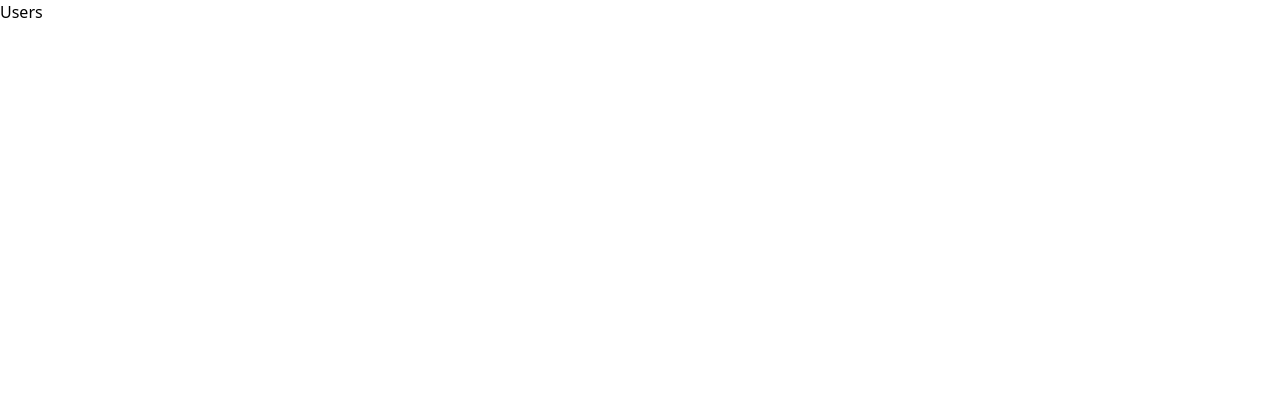
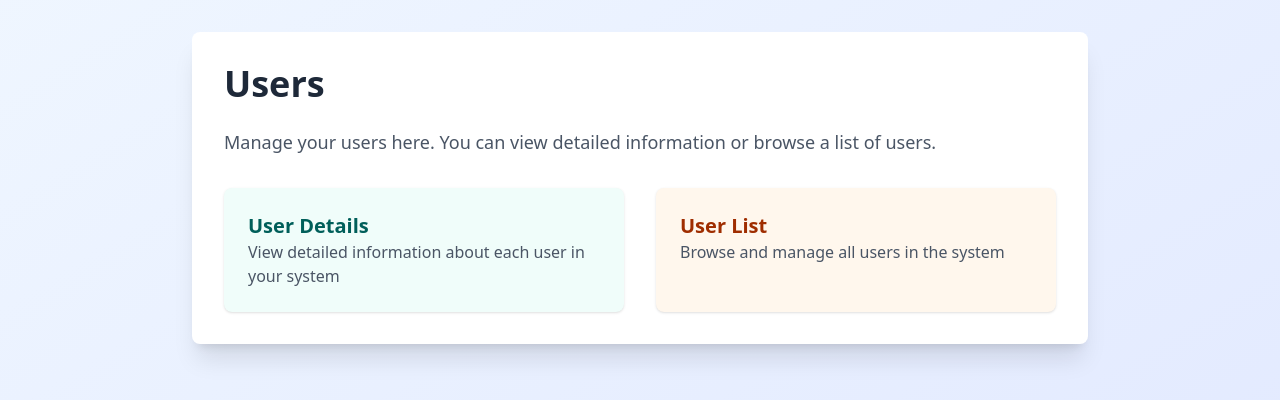
Before and after one commit to lucianesantcs/utils-dashboard, a Next.js app: page /dashboard/users in a window 1280 px wide. Shown: the top 400 px of the page. Built offline with nearby package versions, Linux system fonts and the light colour scheme.

Commit message:
feat: criado user details

```diff
--- a/src/app/dashboard/users/page.tsx
+++ b/src/app/dashboard/users/page.tsx
@@ -1,9 +1,44 @@
-import React from 'react'
+import Link from "next/link";
+import React from "react";
 
 const Users = () => {
   return (
-    <div>Users</div>
-  )
-}
+    <div className="min-h-screen bg-gradient-to-br from-blue-50 to-indigo-100 p-8">
+      <div className="max-w-4xl mx-auto bg-white rounded-lg shadow-xl p-8">
+        <h1 className="text-4xl font-bold text-gray-800 mb-6">Users</h1>
+        <p className="text-lg text-gray-600 mb-8">
+          Manage your users here. You can view detailed information or browse a
+          list of users.
+        </p>
 
-export default Users
+        <div className="grid grid-cols-1 md:grid-cols-2 lg:grid-cols-2 gap-8">
+          <Link
+            href="/dashboard/users/users-details"
+            className="bg-teal-50 p-6 rounded-lg shadow-sm hover:shadow-lg transition-shadow"
+          >
+            <h2 className="text-xl font-semibold text-teal-800">
+              User Details
+            </h2>
+            <p className="text-gray-600">
+              View detailed information about each user in your system
+            </p>
+          </Link>
+
+          <Link
+            href="/dashboard/users/users-list"
+            className="bg-orange-50 p-6 rounded-lg shadow-sm hover:shadow-lg transition-shadow"
+          >
+            <h2 className="text-xl font-semibold text-orange-800">
+              User List
+            </h2>
+            <p className="text-gray-600">
+              Browse and manage all users in the system
+            </p>
+          </Link>
+        </div>
+      </div>
+    </div>
+  );
+};
+
+export default Users;
```
